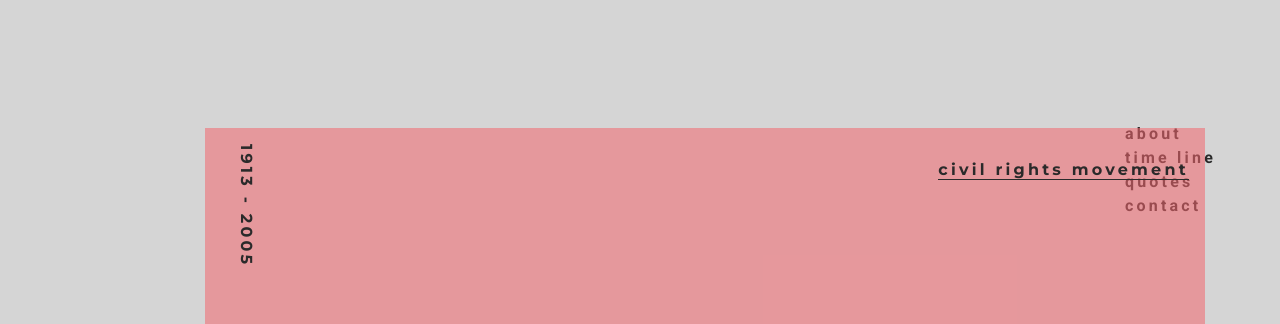
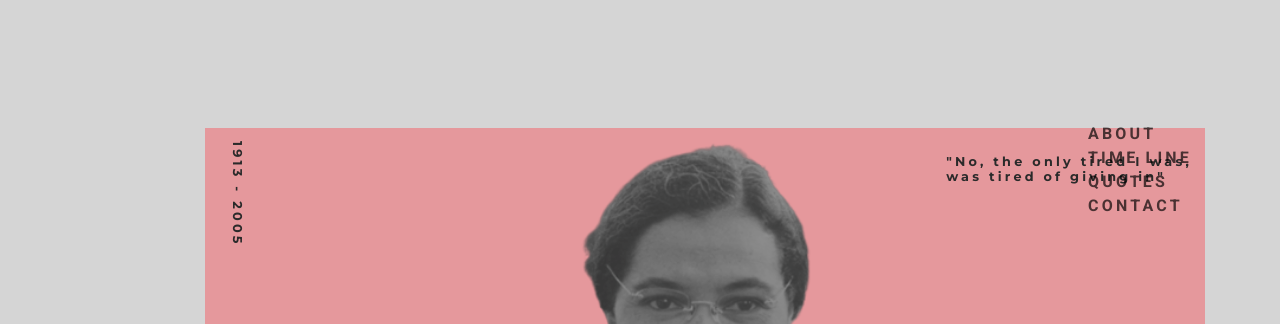
Before and after one commit to nmguni/roas, a website built with Parcel: page src/index.html in a window 1280 px wide. Shown: the top 324 px of the page. Built offline with nearby package versions, Linux system fonts and the light colour scheme.

Commit message:
picture added

```diff
--- a/src/index.html
+++ b/src/index.html
@@ -18,10 +18,10 @@
     <div class="outer-container">
       <div class="nav-bar">
         <ul>
-          <li>about</li>
-          <li>time line</li>
-          <li>quotes</li>
-          <li>contact</li>
+          <li> <a href="#"> about </a> </li>
+          <li> <a href="#"> time line </a> </li>
+          <li> <a href="#"> quotes </a> </li>
+          <li> <a href="#"> contact </a> </li>
         </ul>
       </div>
       <div class="main-text">
@@ -33,12 +33,14 @@
       </div>
       <div class="inner-container">
         <div class="civil-text">
-          <p>civil rights movement</p>
+          <p>"No, the only tired I was, <br> was tired of giving in"</p>
         </div>
         <div class="vert-text">
           <p>1913 - 2005</p>
         </div>
-
+      <div class="image">
+        <img src="./images/Rosa-parks.png" height="650px" alt="">
+      </div>
       </div>
     </div>
     <!-- JS -->
--- a/src/styles/main.scss
+++ b/src/styles/main.scss
@@ -20,17 +20,30 @@ body {
   background-color: $base;
   // color: rgba(0, 0, 0, 0.7);
   .nav-bar {
-    float: right;
-    margin-right: 5%;
+    position: absolute;
+    margin-left: 85%;
+    display: flex;
     margin-top: 9.5%;
     line-height: 1.5rem;
     font-weight: 600;
     font-family: "Roboto", sans-serif;
-
+    z-index: 10;
     ul {
+      text-transform: uppercase;
+      line-height: 1.5rem;
       padding: 0;
       margin: 0;
       list-style: none;
+      text-decoration: none;
+      a {
+        text-decoration: none;
+        color: rgba(0, 0, 0, 0.678);
+        &:hover {
+          color: $basePink;
+          font-size: 1.2rem;
+          border-bottom: 1px $basePink solid;
+        }
+      }
     }
   }
   .main-text {
@@ -39,6 +52,7 @@ body {
     z-index: 5;
     top: 28%;
     font-weight: 700;
+
     h1 {
       font-size: 12vw;
       margin-left: 15%;
@@ -55,7 +69,7 @@ body {
   z-index: 1;
   position: absolute;
   background-color: $basePink;
-  height: 100vh;
+  height: 600px;
   width: 1000px;
   // width: ;
   margin: 10% 16% 0 16%;
@@ -65,13 +79,21 @@ body {
   .civil-text {
     float: right;
     padding: 1em;
-    p {
-      border-bottom: #000 solid 1.5px;
-    }
+    font-size: 0.8rem;
+    // color: rgba(0, 0, 0, 0.678);
   }
   .vert-text {
+    font-size: 0.8rem;
+    // color: rgba(0, 0, 0, 0.678);
     writing-mode: vertical-rl;
     text-orientation: mixed;
     padding: 1em;
   }
 }
+
+.image {
+  position: absolute;
+  filter: brightness(50%);
+  bottom: 0;
+  margin-left: 20%;
+}
```
Also changed, not shown: dist/Rosa-parks.3d4bf25d.png (added), dist/index.html, src/images/Rosa-parks.png (added), src/images/Rosaparks.jpg (added), 3 other files.
